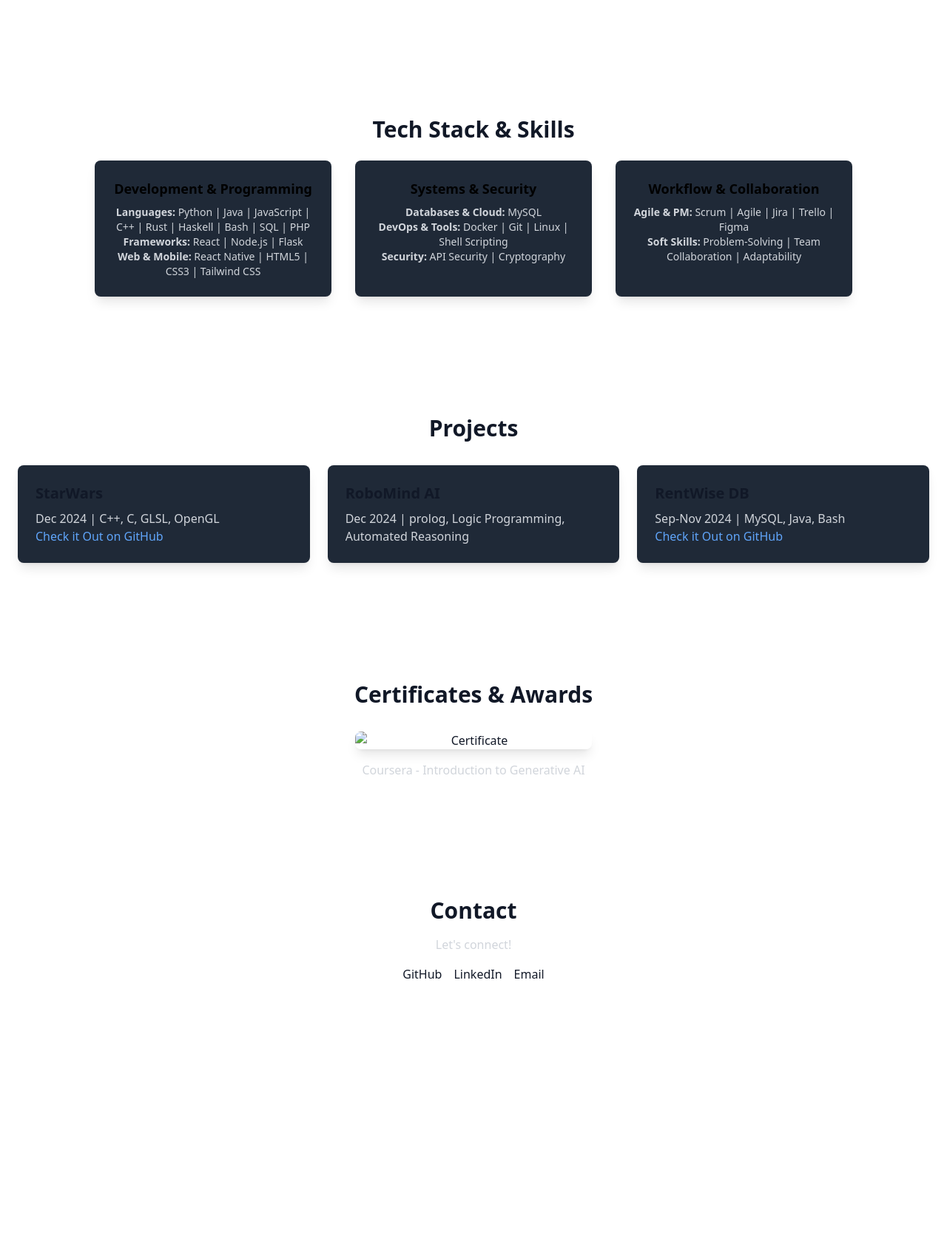
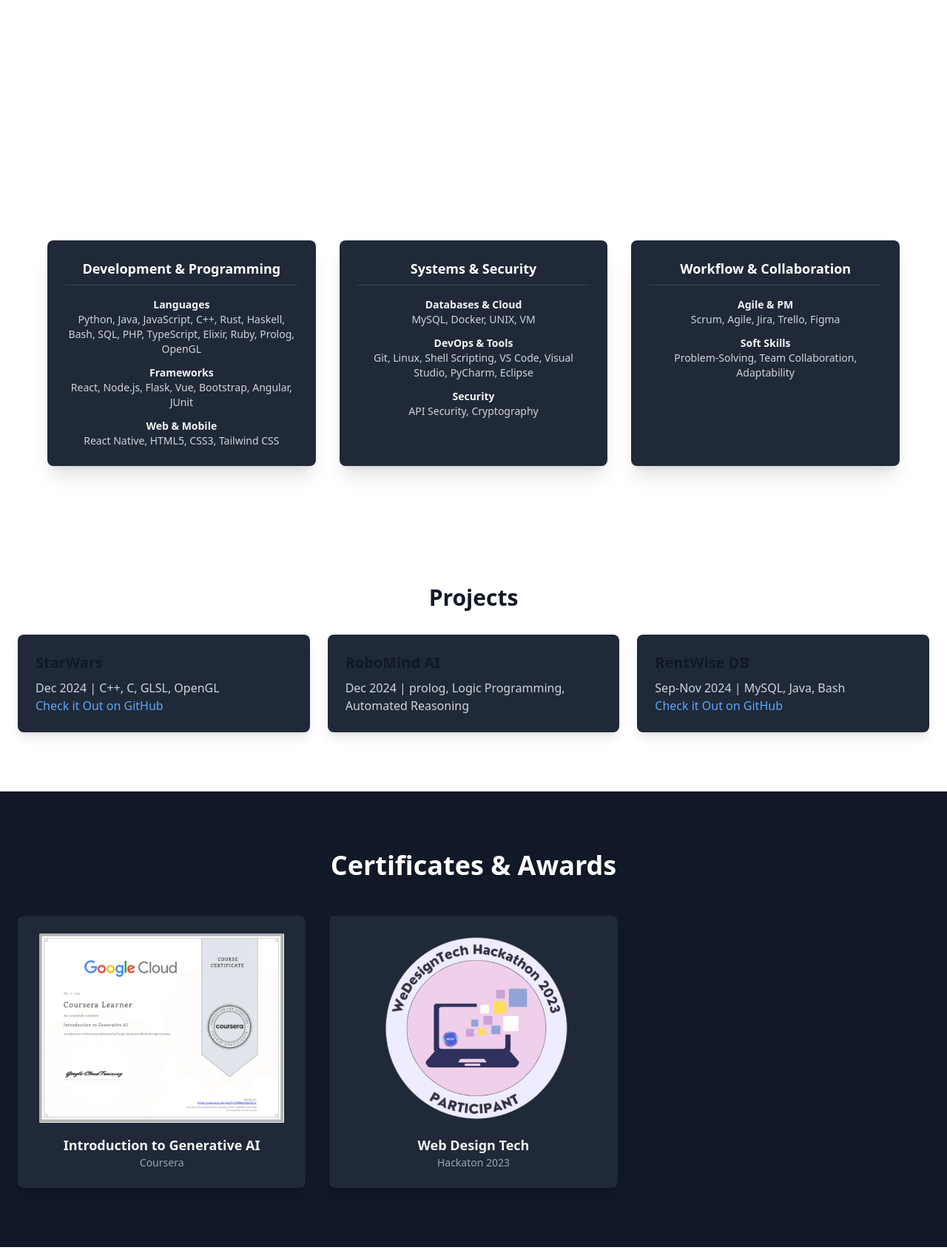
Before and after one commit to shaghayegh0/devfolio, a website: page index.html in a window 1280 px wide. Shown: the part 1103-2797 px from the top of the page at 74% size. Before the commit the page ends 2512 px from the top, so only its background shows below. Drawn offline with nearby package versions, Linux system fonts and the light colour scheme.

Commit message:
certificates - contact - skills
1. added certificates
2. formatted skills
3. added contact info
4.

```diff
--- a/index.html
+++ b/index.html
@@ -94,26 +94,28 @@
 
 
 </head>
-<body class="bg-gray-900 text-white">
+<body class="bg-gray-900   ">
 
     <!-- Navbar -->
     <nav class="fixed top-0 left-0 w-full bg-gray-800 dark:bg-white dark:text-black shadow-md p-4 flex flex-wrap justify-between items-center z-10 transition duration-300">
         <h1 class="text-xl font-bold ml-4">Shaghayegh D.</h1>
+
         <!-- Mobile Menu Button (Hidden on Large Screens) -->
-        <button id="menu-toggle" class="lg:hidden block text-white focus:outline-none">
+        <button id="menu-toggle" class="lg:hidden block focus:outline-none">
             ☰
         </button>
+
         <!-- Navigation Links -->
-        <ul id="nav-links" class="hidden lg:flex flex-wrap justify-center items-center space-x-3 w-full lg:w-auto text-center absolute top-14 left-0 bg-gray-800 lg:relative lg:top-0 lg:bg-transparent shadow-md lg:shadow-none z-20">
-            <li><a href="#about" class="text-white hover:text-gray-400 transition duration-300">About</a></li>
-            <li><a href="#projects" class="text-white hover:text-gray-400 transition duration-300">Projects</a></li>
-            <li><a href="#skills" class="text-white hover:text-gray-400 transition duration-300">Skills</a></li>
-            <li><a href="#certificates" class="text-white hover:text-gray-400 transition duration-300">Certificates</a></li>
-            <li><a href="#contact" class="text-white hover:text-gray-400 transition duration-300">Contact</a></li>
+        <ul id="nav-links" class="hidden lg:flex flex-wrap justify-center items-center space-x-3 w-full lg:w-auto text-center absolute lg:relative top-14 lg:top-0 left-1/2 lg:left-0 transform -translate-x-1/2 lg:transform-none bg-gray-800 lg:bg-transparent shadow-md lg:shadow-none z-20">
+            <li><a href="#about" class="block py-2 px-4 hover:text-gray-400 transition duration-300">About</a></li>
+            <li><a href="#projects" class="block py-2 px-4 hover:text-gray-400 transition duration-300">Projects</a></li>
+            <li><a href="#skills" class="block py-2 px-4 hover:text-gray-400 transition duration-300">Skills</a></li>
+            <li><a href="#certificates" class="block py-2 px-4 hover:text-gray-400 transition duration-300">Certificates</a></li>
+            <li><a href="#contact" class="block py-2 px-4 hover:text-gray-400 transition duration-300">Contact</a></li>
         </ul>
 
-
-        <button id="theme-toggle" onclick="toggleDarkMode()" class="bg-blue-500 dark:bg-gray-700 text-white px-3 py-1 rounded-lg text-sm">
+        <!-- Theme Toggle Button -->
+        <button id="theme-toggle" onclick="toggleDarkMode()" class="bg-blue-500 dark:bg-gray-700 px-3 py-1 rounded-lg text-sm">
             Let There Be Light ☀️
         </button>
     </nav>
@@ -125,7 +127,7 @@
         <p class="mt-4 text-lg text-gray-300">
             <span id="typing-text"></span>
         </p>
-                <a href="#projects" class="mt-6 bg-blue-500 hover:bg-blue-700 text-white font-bold py-2 px-6 rounded-lg transition duration-300">View My Work</a>
+                <!-- <a href="#projects" class="mt-6 bg-blue-500 hover:bg-blue-700    font-bold py-2 px-6 rounded-lg transition duration-300">View My Work</a> -->
     </section>
 
     <script>
@@ -140,7 +142,7 @@
 
 
     <!-- About Me Section-->
-    <section id="about" class="py-20 px-6 text-center" data-aos="fade-up">
+    <section id="about" class="py-40 px-6 text-center -mt-20" data-aos="fade-up">
         <h2 class="text-3xl font-bold">About Me</h2>
         <p class="mt-4 text-gray-300 max-w-2xl mx-auto">
             I'm a fourth-year Computer Science student with a passion for software development and innovative technologies.
@@ -165,37 +167,69 @@
 
 
 
-    <!-- Skills Section -->
-    <section id="skills" class="py-20 px-6 text-center" data-aos="fade-up">
-        <h2 class="text-3xl font-bold mb-6">Tech Stack & Skills</h2>
+<!-- Skills Section -->
+<section id="skills" class="py-20 px-6 text-center" data-aos="fade-up">
+    <div class="container mx-auto">
+        <h2 class="text-4xl font-bold text-white mb-12">Tech Stack & Skills</h2>
 
-        <div class="max-w-5xl mx-auto grid grid-cols-1 md:grid-cols-2 lg:grid-cols-3 gap-8 text-sm text-gray-300">
+        <!-- Grid for Skills -->
+        <div class="max-w-6xl mx-auto grid grid-cols-1 md:grid-cols-2 lg:grid-cols-3 gap-8 text-sm text-gray-300">
 
             <!-- Development & Programming -->
-            <div class="bg-gray-800 p-6 rounded-lg shadow-lg">
-                <h3 class="text-lg font-semibold text-white dark:text-black mb-2">Development & Programming</h3>
-                <p><strong>Languages:</strong> Python | Java | JavaScript | C++ | Rust | Haskell | Bash | SQL | PHP</p>
-                <p><strong>Frameworks:</strong> React | Node.js | Flask</p>
-                <p><strong>Web & Mobile:</strong> React Native | HTML5 | CSS3 | Tailwind CSS</p>
+            <div class="bg-gray-800 p-6 rounded-lg shadow-xl transform transition-transform hover:scale-105">
+                <h3 class="text-lg font-semibold text-white mb-4 border-b border-gray-700 pb-2">Development & Programming</h3>
+                <ul class="space-y-3">
+                    <li>
+                        <strong class="block text-gray-100">Languages</strong>
+                        Python, Java, JavaScript, C++, Rust, Haskell, Bash, SQL, PHP, TypeScript, Elixir, Ruby, Prolog, OpenGL
+                    </li>
+                    <li>
+                        <strong class="block text-gray-100">Frameworks</strong>
+                        React, Node.js, Flask, Vue, Bootstrap, Angular, JUnit
+                    </li>
+                    <li>
+                        <strong class="block text-gray-100">Web & Mobile</strong>
+                        React Native, HTML5, CSS3, Tailwind CSS
+                    </li>
+                </ul>
             </div>
 
             <!-- Systems, DevOps & Security -->
-            <div class="bg-gray-800 p-6 rounded-lg shadow-lg">
-                <h3 class="text-lg font-semibold text-white dark:text-black mb-2">Systems & Security</h3>
-                <p><strong>Databases & Cloud:</strong> MySQL</p>
-                <p><strong>DevOps & Tools:</strong> Docker | Git | Linux | Shell Scripting</p>
-                <p><strong>Security:</strong> API Security | Cryptography</p>
+            <div class="bg-gray-800 p-6 rounded-lg shadow-xl transform transition-transform hover:scale-105">
+                <h3 class="text-lg font-semibold text-white mb-4 border-b border-gray-700 pb-2">Systems & Security</h3>
+                <ul class="space-y-3">
+                    <li>
+                        <strong class="block text-gray-100">Databases & Cloud</strong>
+                        MySQL, Docker, UNIX, VM
+                    </li>
+                    <li>
+                        <strong class="block text-gray-100">DevOps & Tools</strong>
+                        Git, Linux, Shell Scripting, VS Code, Visual Studio, PyCharm, Eclipse
+                    </li>
+                    <li>
+                        <strong class="block text-gray-100">Security</strong>
+                        API Security, Cryptography
+                    </li>
+                </ul>
             </div>
 
             <!-- Workflow & Project Management -->
-            <div class="bg-gray-800 p-6 rounded-lg shadow-lg">
-                <h3 class="text-lg font-semibold text-white dark:text-black mb-2">Workflow & Collaboration</h3>
-                <p><strong>Agile & PM:</strong> Scrum | Agile | Jira | Trello | Figma</p>
-                <p><strong>Soft Skills:</strong> Problem-Solving | Team Collaboration | Adaptability</p>
+            <div class="bg-gray-800 p-6 rounded-lg shadow-xl transform transition-transform hover:scale-105">
+                <h3 class="text-lg font-semibold text-white mb-4 border-b border-gray-700 pb-2">Workflow & Collaboration</h3>
+                <ul class="space-y-3">
+                    <li>
+                        <strong class="block text-gray-100">Agile & PM</strong>
+                        Scrum, Agile, Jira, Trello, Figma
+                    </li>
+                    <li>
+                        <strong class="block text-gray-100">Soft Skills</strong>
+                        Problem-Solving, Team Collaboration, Adaptability
+                    </li>
+                </ul>
             </div>
-
         </div>
-    </section>
+    </div>
+</section>
 
 
 
@@ -316,14 +350,35 @@
     </section>
 
 
-    <!-- Certificates & Awards Section -->
-    <section id="certificates" class="py-20 px-6 text-center" data-aos="fade-up">
-        <h2 class="text-3xl font-bold">Certificates & Awards</h2>
-        <div class="mt-8 flex flex-col items-center">
-            <img src="Coursera_Intro_to_GAI_page_1.png" alt="Certificate" class="w-80 shadow-lg rounded-lg">
-            <p class="mt-4 text-gray-300">Coursera - Introduction to Generative AI</p>
+<!-- Certificates & Awards Section -->
+<section id="certificates" class="py-20 px-6 bg-gray-900 text-center" data-aos="fade-up">
+    <div class="container mx-auto">
+        <h2 class="text-4xl font-bold text-white mb-12">Certificates & Awards</h2>
+        <div class="grid grid-cols-1 md:grid-cols-2 lg:grid-cols-3 gap-8">
+            <!-- Certificate 1 -->
+            <div class="bg-gray-800 p-6 rounded-lg shadow-xl transform transition-transform hover:scale-105">
+                <div class="h-64 overflow-hidden rounded-lg flex items-center justify-center">
+                    <img src="GAI.png" alt="Intro to GAI Coursera Certificate" class="w-full h-full object-contain">
+                </div>
+                <div class="mt-4">
+                    <p class="text-lg font-semibold text-gray-100">Introduction to Generative AI</p>
+                    <p class="text-sm text-gray-400">Coursera</p>
+                </div>
+            </div>
+
+            <!-- Certificate 2 -->
+            <div class="bg-gray-800 p-6 rounded-lg shadow-xl transform transition-transform hover:scale-105">
+                <div class="h-64 overflow-hidden rounded-lg flex items-center justify-center">
+                    <img src="webdesign.png" alt="Hackaton Certificate" class="w-full h-full object-contain">
+                </div>
+                <div class="mt-4">
+                    <p class="text-lg font-semibold text-gray-100">Web Design Tech</p>
+                    <p class="text-sm text-gray-400">Hackaton 2023</p>
+                </div>
+            </div>
         </div>
-    </section>
+    </div>
+</section>
 
 
     <!-- Contact Section -->
@@ -331,9 +386,9 @@
         <h2 class="text-3xl font-bold">Contact</h2>
         <p class="mt-4 text-gray-300">Let's connect!</p>
         <div class="mt-4 flex justify-center space-x-4">
-            <a href="#" class="hover:text-blue-400 transition duration-300">GitHub</a>
-            <a href="#" class="hover:text-blue-400 transition duration-300">LinkedIn</a>
-            <a href="mailto:your.email@example.com" class="hover:text-blue-400 transition duration-300">Email</a>
+            <a href="https://github.com/shaghayegh0" class="hover:text-blue-400 transition duration-300">GitHub</a>
+            <a href="http://www.linkedin.com/in/shaghayegh-ds" class="hover:text-blue-400 transition duration-300">LinkedIn</a>
+            <a href="shaghayegh.dehghanis@torontomu.ca" class="hover:text-blue-400 transition duration-300">Email</a>
         </div>
     </section>
 
@@ -343,10 +398,10 @@
         <p class="mt-4 text-gray-300">Let's connect!</p>
 
         <form id="contact-form" class="mt-6 max-w-lg mx-auto">
-            <input type="text" id="name" placeholder="Your Name" class="w-full p-2 mb-4 rounded-md bg-gray-800 border border-gray-600 text-white" required>
-            <input type="email" id="email" placeholder="Your Email" class="w-full p-2 mb-4 rounded-md bg-gray-800 border border-gray-600 text-white" required>
-            <textarea id="message" placeholder="Your Message" class="w-full p-2 mb-4 rounded-md bg-gray-800 border border-gray-600 text-white" required></textarea>
-            <button type="submit" class="bg-blue-500 hover:bg-blue-700 text-white font-bold py-2 px-6 rounded-lg transition duration-300">Send</button>
+            <input type="text" id="name" placeholder="Your Name" class="w-full p-2 mb-4 rounded-md bg-gray-800 border border-gray-600   " required>
+            <input type="email" id="email" placeholder="Your Email" class="w-full p-2 mb-4 rounded-md bg-gray-800 border border-gray-600   " required>
+            <textarea id="message" placeholder="Your Message" class="w-full p-2 mb-4 rounded-md bg-gray-800 border border-gray-600   " required></textarea>
+            <button type="submit" class="bg-blue-500 hover:bg-blue-700    font-bold py-2 px-6 rounded-lg transition duration-300">Send</button>
         </form>
 
         <p id="response-message" class="mt-4 text-green-400"></p>
@@ -406,14 +461,14 @@
     </script> -->
 
     <!-- AI Chatbot UI -->
-    <div id="chat-container" class="fixed bottom-6 right-6 w-72 bg-gray-800 text-white p-4 rounded-lg shadow-lg hidden">
+    <div id="chat-container" class="fixed bottom-6 right-6 w-72 bg-gray-800    p-4 rounded-lg shadow-lg hidden">
         <h3 class="text-lg font-bold mb-2">Chat with Me 🤖</h3>
         <div id="chat-box" class="h-40 overflow-y-auto border border-gray-700 p-2 mb-2 text-sm"></div>
         <input id="chat-input" type="text" class="w-full p-2 text-black rounded-md" placeholder="Ask me anything...">
-        <button onclick="sendMessage()" class="mt-2 bg-blue-500 hover:bg-blue-700 text-white font-bold py-1 px-3 rounded-md">Send</button>
+        <button onclick="sendMessage()" class="mt-2 bg-blue-500 hover:bg-blue-700    font-bold py-1 px-3 rounded-md">Send</button>
     </div>
 
-    <button id="chat-toggle" class="fixed bottom-6 right-6 bg-blue-500 hover:bg-blue-700 text-white font-bold py-2 px-4 rounded-full shadow-lg">💬 Chat</button>
+    <button id="chat-toggle" class="fixed bottom-6 right-6 bg-blue-500 hover:bg-blue-700    font-bold py-2 px-4 rounded-full shadow-lg">💬 Chat</button>
 
     <script>
         document.getElementById("chat-toggle").addEventListener("click", function () {
```
Also changed, not shown: styles.css (+14 -1 lines), GAI.png (added), webdesign.png (added).
